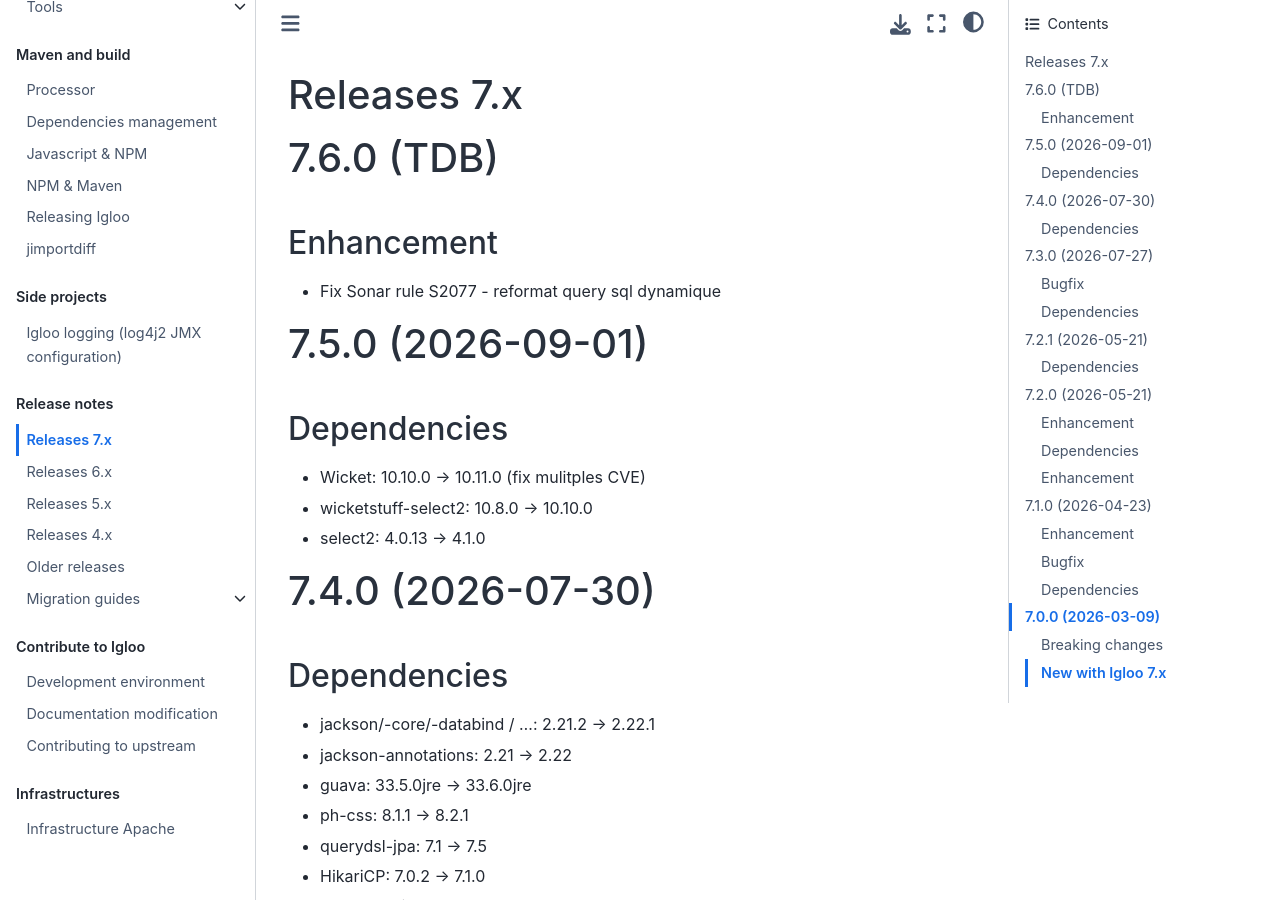
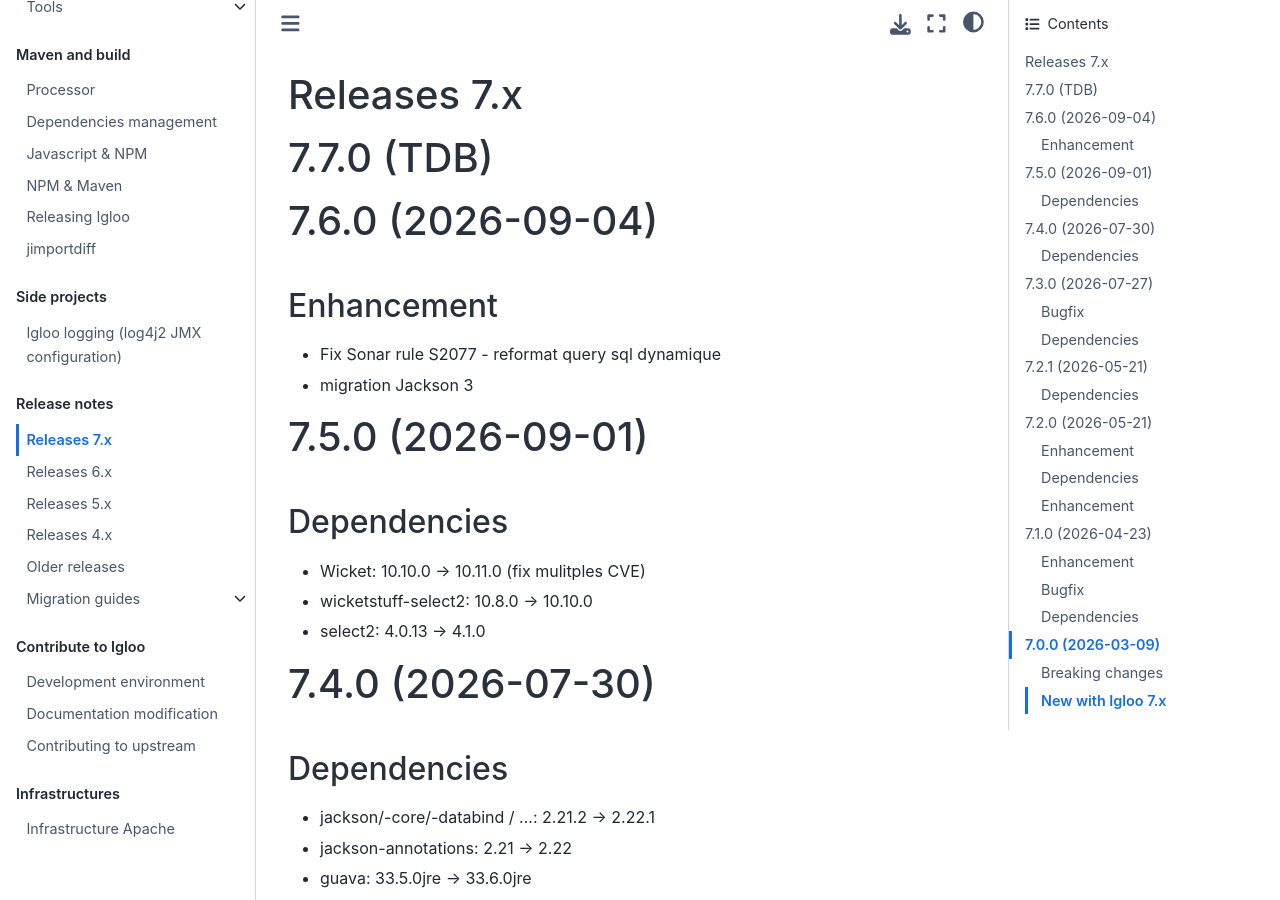
Before and after one commit to igloo-project/igloo-doc, a Sphinx documentation site: the page built from source/release-notes/releases-7.x.md, in a window 1280 px wide and 900 px high. Built offline with Sphinx 7.4.7 and the Sphinx Book theme 1.1.4, drawn with Linux system fonts in a browser that asks for light colours.

Commit message:
igloo 7.6.0

```diff
--- a/source/release-notes/releases-7.x.md
+++ b/source/release-notes/releases-7.x.md
@@ -1,10 +1,13 @@
 # Releases 7.x
 
-# 7.6.0 (TDB)
+# 7.7.0 (TDB)
+
+# 7.6.0 (2026-09-04)
 
 ## Enhancement
 
 * Fix Sonar rule S2077 - reformat query sql dynamique
+* migration Jackson 3
 
 # 7.5.0 (2026-09-01)
 
```
